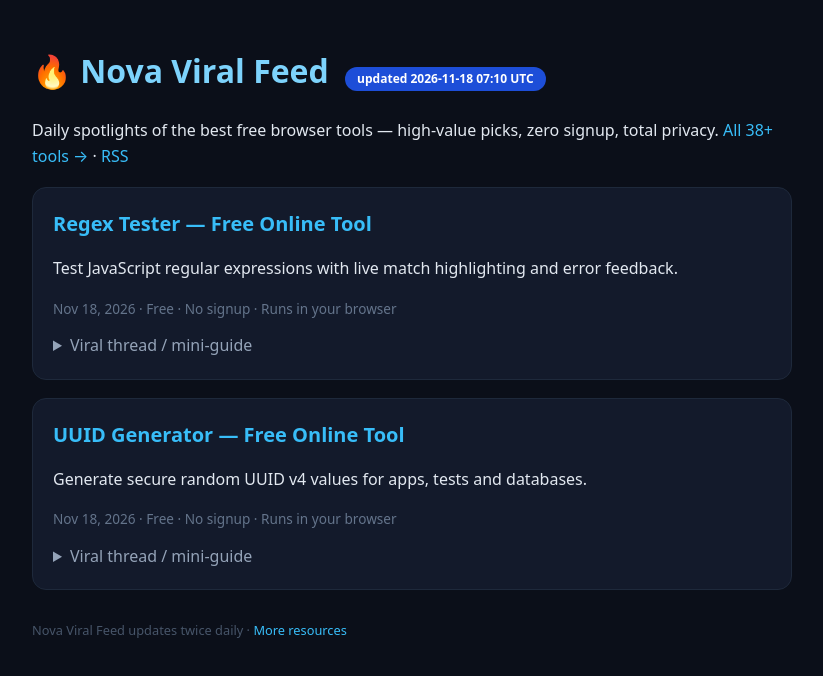
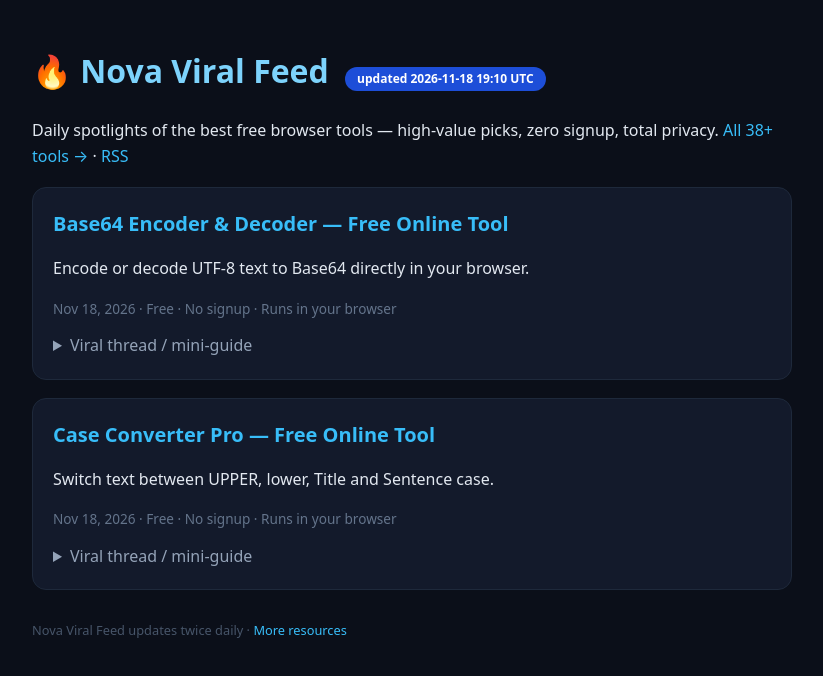
Before and after one commit to Ghost-Owner-01/nova-tools-hub, a plain HTML site: page viral-feed.html in a window 1280 px wide. Shown: the whole page, without its empty margins (228-1051 px from the left). Drawn offline with Linux system fonts and the light colour scheme.

Commit message:
viral feed: base64-encoder,case-converter-pro

```diff
--- a/viral-feed.html
+++ b/viral-feed.html
@@ -13,24 +13,24 @@ details{margin-top:10px} summary{cursor:pointer;color:#94a3b8}
 pre{background:#0b0f19;padding:12px;border-radius:8px;color:#cbd5e1}
 .badge{display:inline-block;background:#1d4ed8;color:#fff;border-radius:99px;padding:2px 12px;font-size:.75rem;margin-left:8px}
 </style></head><body>
-<h1>🔥 Nova Viral Feed <span class="badge">updated 2026-11-18 07:10 UTC</span></h1>
+<h1>🔥 Nova Viral Feed <span class="badge">updated 2026-11-18 19:10 UTC</span></h1>
 <p>Daily spotlights of the best free browser tools — high-value picks, zero signup, total privacy. <a href="https://ghost-owner-01.github.io/nova-tools-hub/">All 38+ tools →</a> · <a href="https://ghost-owner-01.github.io/nova-tools-hub/rss.xml">RSS</a></p>
 
 <article class="vcard">
-  <h2><a href="https://ghost-owner-01.github.io/nova-tools-hub/tools/regex-tester.html">Regex Tester — Free Online Tool</a></h2>
-  <p>Test JavaScript regular expressions with live match highlighting and error feedback.</p>
+  <h2><a href="https://ghost-owner-01.github.io/nova-tools-hub/tools/base64-encoder.html">Base64 Encoder &amp; Decoder — Free Online Tool</a></h2>
+  <p>Encode or decode UTF-8 text to Base64 directly in your browser.</p>
   <p class="vmeta">Nov 18, 2026 · Free · No signup · Runs in your browser</p>
-  <details><summary>Viral thread / mini-guide</summary><pre style="white-space:pre-wrap;font-family:inherit">## Regex Tester — Free Online Tool — the 30-second version
+  <details><summary>Viral thread / mini-guide</summary><pre style="white-space:pre-wrap;font-family:inherit">## Base64 Encoder &amp; Decoder — Free Online Tool — the 30-second version
 
-Everyone pays for regex tester — free online tool apps. You don't have to.
+Everyone pays for base64 encoder &amp; decoder — free online tool apps. You don't have to.
 
-**1.** Open https://ghost-owner-01.github.io/nova-tools-hub/tools/regex-tester.html — zero signup, zero ads-in-your-face
+**1.** Open https://ghost-owner-01.github.io/nova-tools-hub/tools/base64-encoder.html — zero signup, zero ads-in-your-face
 **2.** Drop your input, get results instantly
 **3.** Everything runs in YOUR browser — data never leaves your device
 **4.** Bookmark it. Works offline after first load. Free forever.
 
 ### Why this one
-Test JavaScript regular expressions with live match highlighting and error feedback.
+Encode or decode UTF-8 text to Base64 directly in your browser.
 
 ### The privacy angle
 Your input is processed client-side. No server upload. No tracking of what you type. That's the whole point.
@@ -39,29 +39,29 @@ Your input is processed client-side. No server upload. No tracking of what you t
 - Students: quick homework/assignment checks
 - Freelancers: client-ready outputs in seconds
 - Devs: fast validation without installing anything
-- Anyone: regex tester — free online tool without the app-store bloat
+- Anyone: base64 encoder &amp; decoder — free online tool without the app-store bloat
 
-Try it free: https://ghost-owner-01.github.io/nova-tools-hub/tools/regex-tester.html
+Try it free: https://ghost-owner-01.github.io/nova-tools-hub/tools/base64-encoder.html
 More free tools: https://ghost-owner-01.github.io/nova-tools-hub/
 Sponsored: https://asiafilm.org
 </pre></details>
 </article>
 
 <article class="vcard">
-  <h2><a href="https://ghost-owner-01.github.io/nova-tools-hub/tools/uuid-generator.html">UUID Generator — Free Online Tool</a></h2>
-  <p>Generate secure random UUID v4 values for apps, tests and databases.</p>
+  <h2><a href="https://ghost-owner-01.github.io/nova-tools-hub/tools/case-converter-pro.html">Case Converter Pro — Free Online Tool</a></h2>
+  <p>Switch text between UPPER, lower, Title and Sentence case.</p>
   <p class="vmeta">Nov 18, 2026 · Free · No signup · Runs in your browser</p>
-  <details><summary>Viral thread / mini-guide</summary><pre style="white-space:pre-wrap;font-family:inherit">## UUID Generator — Free Online Tool — the 30-second version
+  <details><summary>Viral thread / mini-guide</summary><pre style="white-space:pre-wrap;font-family:inherit">## Case Converter Pro — Free Online Tool — the 30-second version
 
-Everyone pays for uuid generator — free online tool apps. You don't have to.
+Everyone pays for case converter pro — free online tool apps. You don't have to.
 
-**1.** Open https://ghost-owner-01.github.io/nova-tools-hub/tools/uuid-generator.html — zero signup, zero ads-in-your-face
+**1.** Open https://ghost-owner-01.github.io/nova-tools-hub/tools/case-converter-pro.html — zero signup, zero ads-in-your-face
 **2.** Drop your input, get results instantly
 **3.** Everything runs in YOUR browser — data never leaves your device
 **4.** Bookmark it. Works offline after first load. Free forever.
 
 ### Why this one
-Generate secure random UUID v4 values for apps, tests and databases.
+Switch text between UPPER, lower, Title and Sentence case.
 
 ### The privacy angle
 Your input is processed client-side. No server upload. No tracking of what you type. That's the whole point.
@@ -70,9 +70,9 @@ Your input is processed client-side. No server upload. No tracking of what you t
 - Students: quick homework/assignment checks
 - Freelancers: client-ready outputs in seconds
 - Devs: fast validation without installing anything
-- Anyone: uuid generator — free online tool without the app-store bloat
+- Anyone: case converter pro — free online tool without the app-store bloat
 
-Try it free: https://ghost-owner-01.github.io/nova-tools-hub/tools/uuid-generator.html
+Try it free: https://ghost-owner-01.github.io/nova-tools-hub/tools/case-converter-pro.html
 More free tools: https://ghost-owner-01.github.io/nova-tools-hub/
 Sponsored: https://asiafilm.org
 </pre></details>
```
Also changed, not shown: rss.xml (+8 -8 lines).
